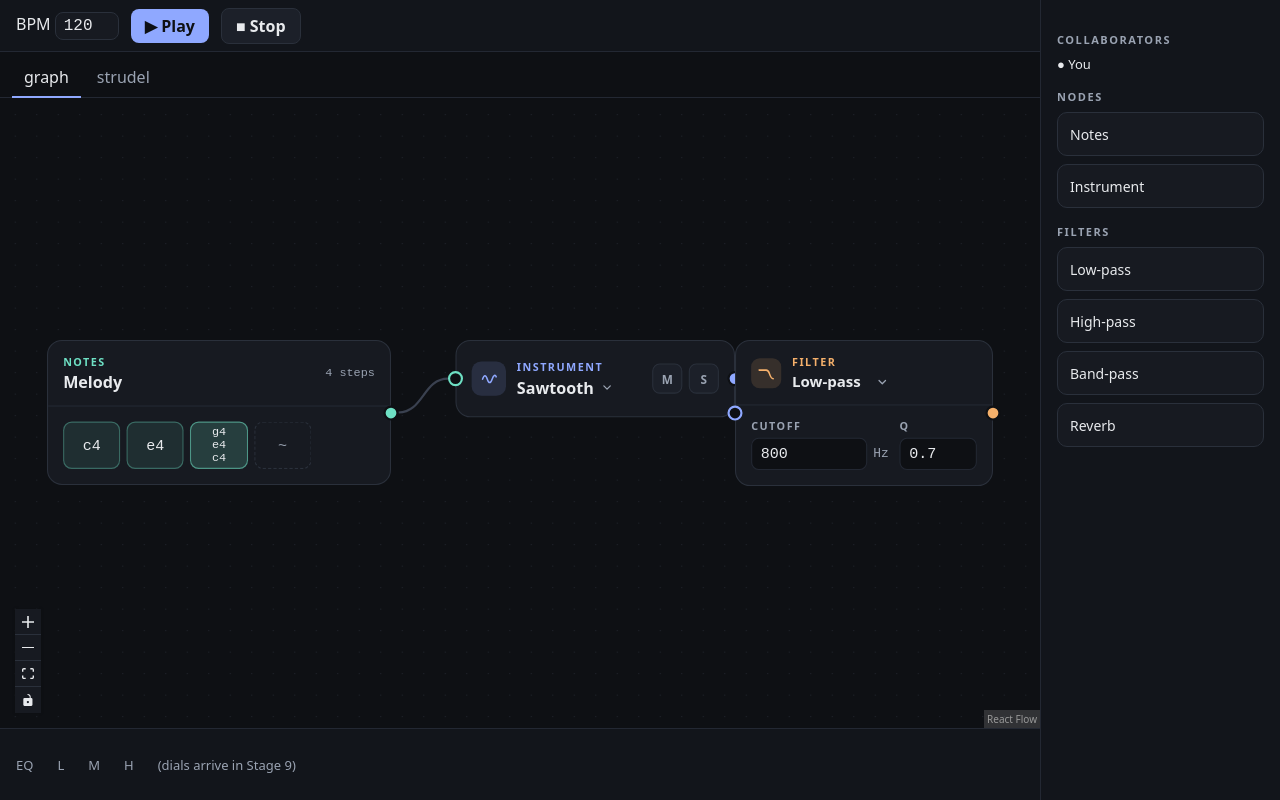
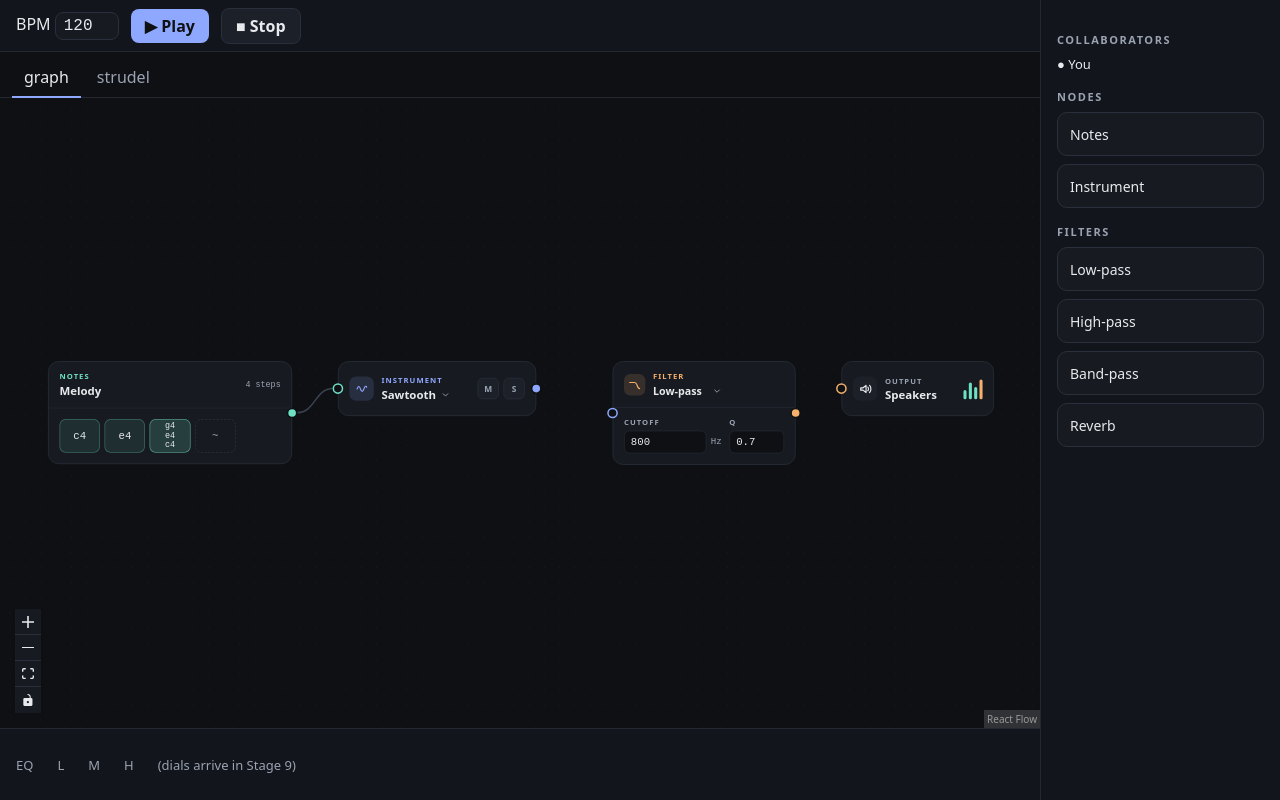
Before and after one commit to pokeysnake/MusicalCanvas, a Next.js app in the folder web/: page / in a window 1280 px wide. Built offline with nearby package versions, Linux system fonts and the light colour scheme.

Commit message:
output node created and styled

```diff
--- a/web/src/app/page.tsx
+++ b/web/src/app/page.tsx
@@ -11,6 +11,7 @@ import { play, stop } from "@/audio/strudel"
 import NotesNode from "@/nodes/NotesNode"; // needs `export default` in NotesNode.tsx
 import InstrumentNode from "@/nodes/InstrumentNode";
 import FilterNode from "@/nodes/FilterNode";
+import OutputNode from "@/nodes/OutputNode";
 
 
 /* Node Config */
@@ -30,12 +31,18 @@ const initialNodes: Node[] = [
     {
         id:"n3",
         type:"filter",
-        position: { x: 680, y: 60 },
+        position: { x: 780, y: 60 },
         data: { kind: "lpf", value: 800, q: 0.7 },
+    },
+    {
+        id:"n4",
+        type:"output",
+        position: { x: 1080, y: 60 },
+        data: {  },
     },
 ];
 
-const nodeTypes = { notes: NotesNode, instrument: InstrumentNode, filter: FilterNode }; //declared OUTSIDE component
+const nodeTypes = { notes: NotesNode, instrument: InstrumentNode, filter: FilterNode, output: OutputNode }; //declared OUTSIDE component
 
 /* Placeholder for edges content*/
 const initialEdges: Edge[] = [{ id: "e1", source: "n1", target: "n2" }];
--- /dev/null
+++ b/web/src/nodes/OutputNode.tsx
@@ -0,0 +1,34 @@
+"use client";
+import { Handle, Position } from "@xyflow/react";
+import "./output-node.css";
+
+export default function OutputNode() {
+    return (
+        <div className="output-node">
+            <Handle type="target" position={Position.Left} />
+            {/* ICON */}
+            <div className="output-node__icon" aria-hidden="true">
+                <svg width="17" height="17" viewBox="0 0 22 22" fill="none" stroke="currentColor"
+                    strokeWidth="2" strokeLinecap="round" strokeLinejoin="round">
+                    <path d="M3 9v4h4l5 4V5L7 9z" />
+                    <path d="M15 8c1.5 1.5 1.5 4.5 0 6" />
+                    <path d="M18 5c3 3 3 9 0 12" />
+                </svg>
+            </div>
+
+            {/* TITLE */}
+            <div className="output-node__titles">
+                <span className="output-node__eyebrow">Output</span>
+                <span className="output-node__title">Speakers</span>
+            </div>
+
+            {/* Level meter static until later */}
+            <div className="output-node__meter" aria-hidden="true">
+                <span className="output-node__bar" style={{height:12}}/>
+                <span className="output-node__bar" style={{height:22}}/>
+                <span className="output-node__bar" style={{height:16}}/>
+                <span className="output-node__bar output-node__bar--peak" style={{height:26}}/>
+            </div>
+        </div>
+    );
+}
--- /dev/null
+++ b/web/src/nodes/output-node.css
@@ -0,0 +1,110 @@
+/* Output node, matching the mockup (neutral card: the end of the signal chain).
+   Uses globals.css tokens: --tile, --tile-border, --tile-raised, --bg, --text,
+   --muted-on-tile, --notes, --filter, --font-sans. */
+
+/* ---------- Strip React Flow's wrapper ----------
+   "output" is ALSO one of React Flow's built-in node types, so its stylesheet gives
+   .react-flow__node-output a fixed 150px width, 10px padding, 12px centered text, a border
+   and a background. Reset all of it, or the card gets squeezed, centered and ringed. */
+.react-flow__node-output,
+.react-flow__node-output.selected,
+.react-flow__node-output:hover,
+.react-flow__node-output.selectable:hover,
+.react-flow__node-output.selectable.selected {
+  width: auto;
+  padding: 0;
+  border: none;
+  border-radius: 14px;
+  background: transparent;
+  box-shadow: none;
+  font-size: inherit;
+  text-align: left;
+  color: inherit;
+}
+
+/* ---------- Card ---------- */
+.output-node {
+  display: flex;
+  align-items: center;
+  gap: 10px;
+  width: 200px;
+  min-height: 72px;
+  padding: 12px 14px;
+  background: var(--tile);
+  border: 1px solid var(--tile-border);
+  border-radius: 14px;
+  color: var(--text);
+  font-family: var(--font-sans);
+}
+
+/* selected: neutral white outline (Output has no accent color) */
+.react-flow__node.selected .output-node {
+  border-color: var(--text);
+  box-shadow: 0 0 0 3px rgba(232, 234, 237, 0.15);
+}
+
+/* ---------- Icon ---------- */
+.output-node__icon {
+  display: flex;
+  align-items: center;
+  justify-content: center;
+  width: 32px;
+  height: 32px;
+  border-radius: 9px;
+  background: var(--tile-raised);
+  color: var(--text);
+  flex-shrink: 0;
+}
+
+/* ---------- Title block ---------- */
+.output-node__titles {
+  display: flex;
+  flex-direction: column;
+  gap: 2px;
+  min-width: 0;
+}
+
+.output-node__eyebrow {
+  font-size: 10px;
+  font-weight: 600;
+  letter-spacing: 0.14em;
+  text-transform: uppercase;
+  line-height: 1.2;
+  color: var(--muted-on-tile);
+}
+
+.output-node__title {
+  font-size: 15px;
+  font-weight: 600;
+  line-height: 1.2;
+  white-space: nowrap;
+}
+
+/* ---------- Level meter (static until Stage 9) ---------- */
+.output-node__meter {
+  display: flex;
+  align-items: flex-end;  /* bars grow up from the bottom */
+  gap: 3px;
+  height: 28px;
+  margin-left: auto;      /* push to the right edge */
+  flex-shrink: 0;
+}
+
+.output-node__bar {
+  display: block;         /* spans are inline by default and ignore width/height */
+  width: 4px;
+  border-radius: 2px;
+  background: var(--notes);
+}
+
+.output-node__bar--peak {
+  background: var(--filter);
+}
+
+/* ---------- Handle (input only, hollow amber ring) ---------- */
+.output-node .react-flow__handle {
+  width: 14px;
+  height: 14px;
+  background: var(--bg);
+  border: 2px solid var(--filter);
+}
```
